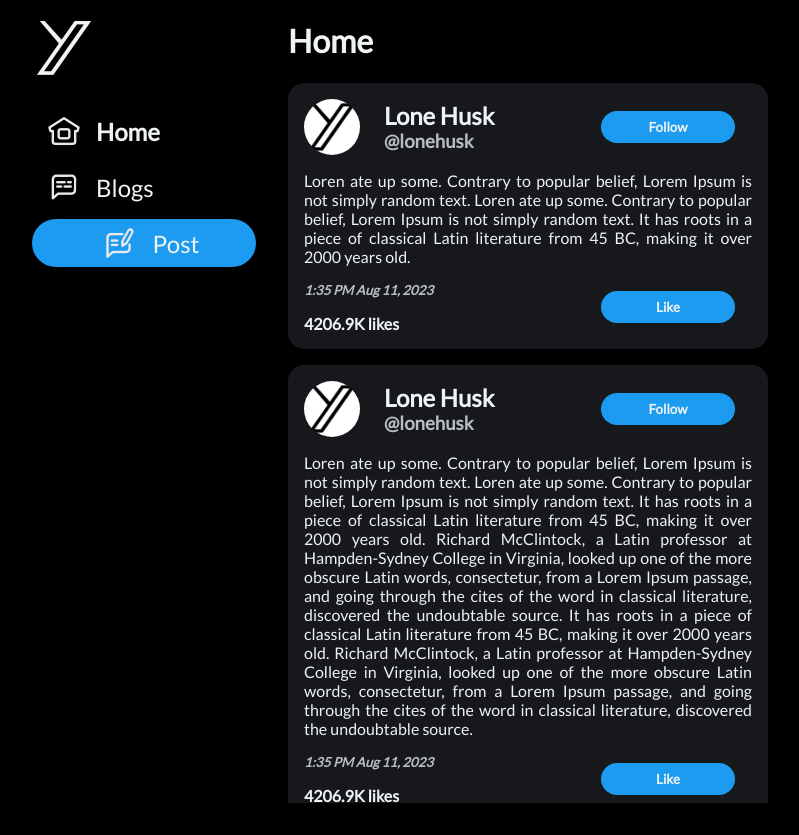
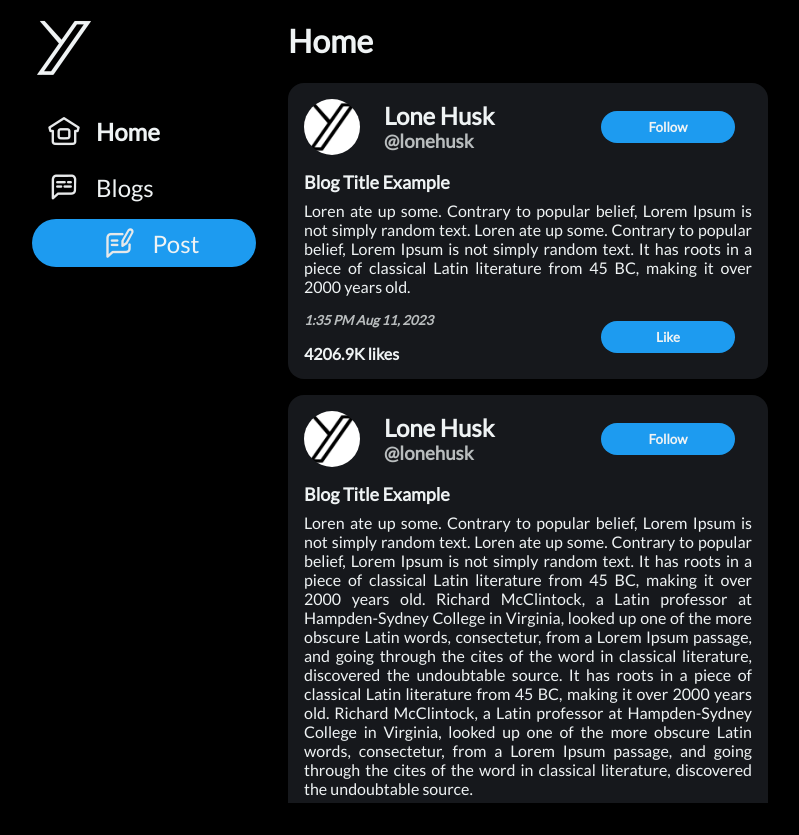
Before and after one commit to IvanVBBD/yblog, a website: page views/index.html in a window 1280 px wide. Shown: the whole page, without its empty margins (240-1039 px from the left). Drawn offline with Linux system fonts and the light colour scheme.

Commit message:
Added blog title

```diff
--- a/static/css/posts.css
+++ b/static/css/posts.css
@@ -75,10 +75,18 @@ main .posts {
   place-self: center stretch;
 }
 
+.blog-title{
+  grid-column-start: 1;
+  grid-column-end: 4;
+  grid-row-start: 3;
+  margin: 0rem 1rem 0.5rem 1rem;
+  font-size: large;
+}
+
 .blog-text {
   grid-column-start: 1;
   grid-column-end: 4;
-  grid-row-start: 3;
+  grid-row-start: 4;
 
   padding: 0 1rem 0 1rem;
   text-align: justify;
@@ -88,7 +96,7 @@ main .posts {
 .date-stamp {
   grid-column-start: 1;
   grid-column-end: 3;
-  grid-row-start: 4;
+  grid-row-start: 5;
 
   padding: 1rem;
   margin: 0;
@@ -99,7 +107,7 @@ main .posts {
 .like-text {
   grid-column-start: 1;
   grid-column-end: 3;
-  grid-row-start: 5;
+  grid-row-start: 6;
 
   padding: 0 0 1rem 1rem;
   margin: 0;
@@ -107,8 +115,8 @@ main .posts {
 
 .like-button {
   grid-column-start: 3;
-  grid-row-start: 4;
-  grid-row-end: 6;
+  grid-row-start: 5 ;
+  grid-row-end: 7;
 
   width: 80%;
   height: 2rem;
--- a/views/index.html
+++ b/views/index.html
@@ -46,6 +46,7 @@
           <h2 class="display-name">Lone Husk</h2>
           <h3 class="username">@lonehusk</h3>
           <button class="follow-button button">Follow</button>
+          <h2 class="blog-title">Blog Title Example</h2>
           <p class="blog-text">
             Loren ate up some. Contrary to popular belief, Lorem Ipsum is not
             simply random text. Loren ate up some. Contrary to popular belief,
@@ -56,6 +57,9 @@
           <h5 class="date-stamp">1:35 PM Aug 11, 2023</h5>
           <h4 class="like-text">4206.9K likes</h4>
           <button class="like-button button">Like</button>
+          <section class="comments">
+
+          </section>
         </section>
         <section class="post">
           <img
@@ -66,6 +70,7 @@
           <h2 class="display-name">Lone Husk</h2>
           <h3 class="username">@lonehusk</h3>
           <button class="follow-button button">Follow</button>
+          <h2 class="blog-title">Blog Title Example</h2>
           <p class="blog-text">
             Loren ate up some. Contrary to popular belief, Lorem Ipsum is not
             simply random text. Loren ate up some. Contrary to popular belief,
@@ -95,6 +100,7 @@
           <h2 class="display-name">Lone Husk</h2>
           <h3 class="username">@lonehusk</h3>
           <button class="follow-button button">Follow</button>
+          <h2 class="blog-title">Blog Title Example</h2>
           <p class="blog-text">
             Loren ate up some. Contrary to popular belief, Lorem Ipsum is not
             simply random text. Loren ate up some. Contrary to popular belief,
```
